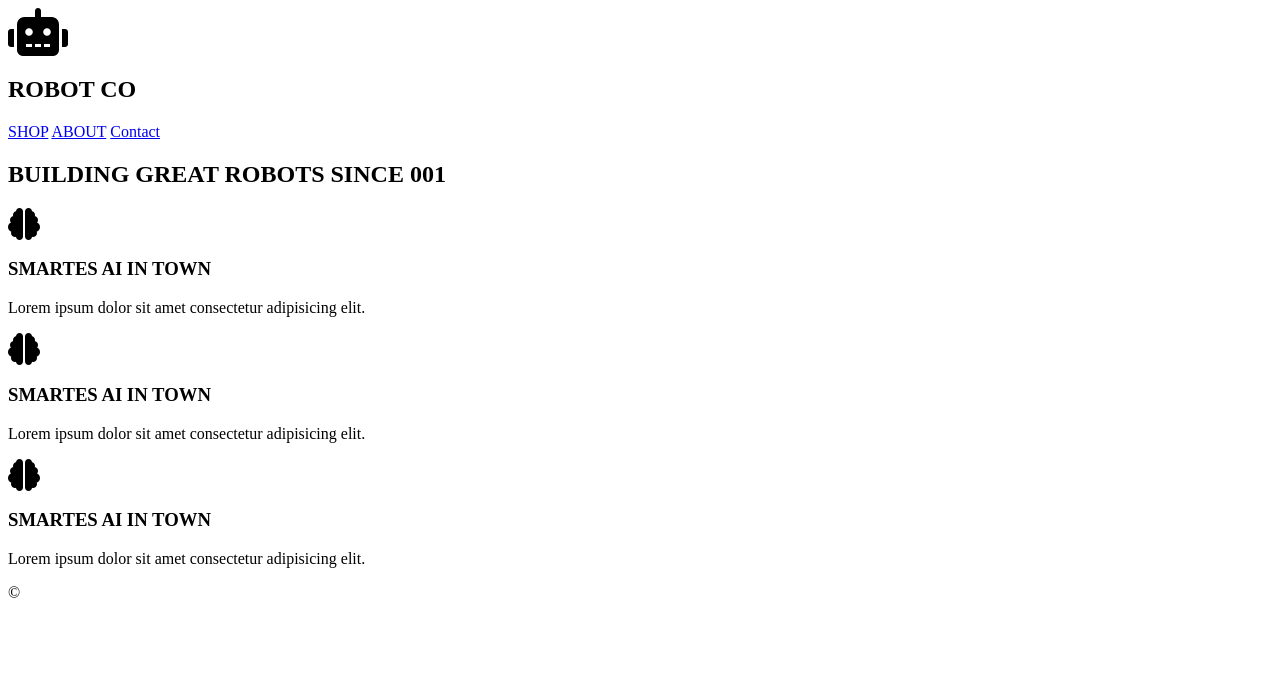
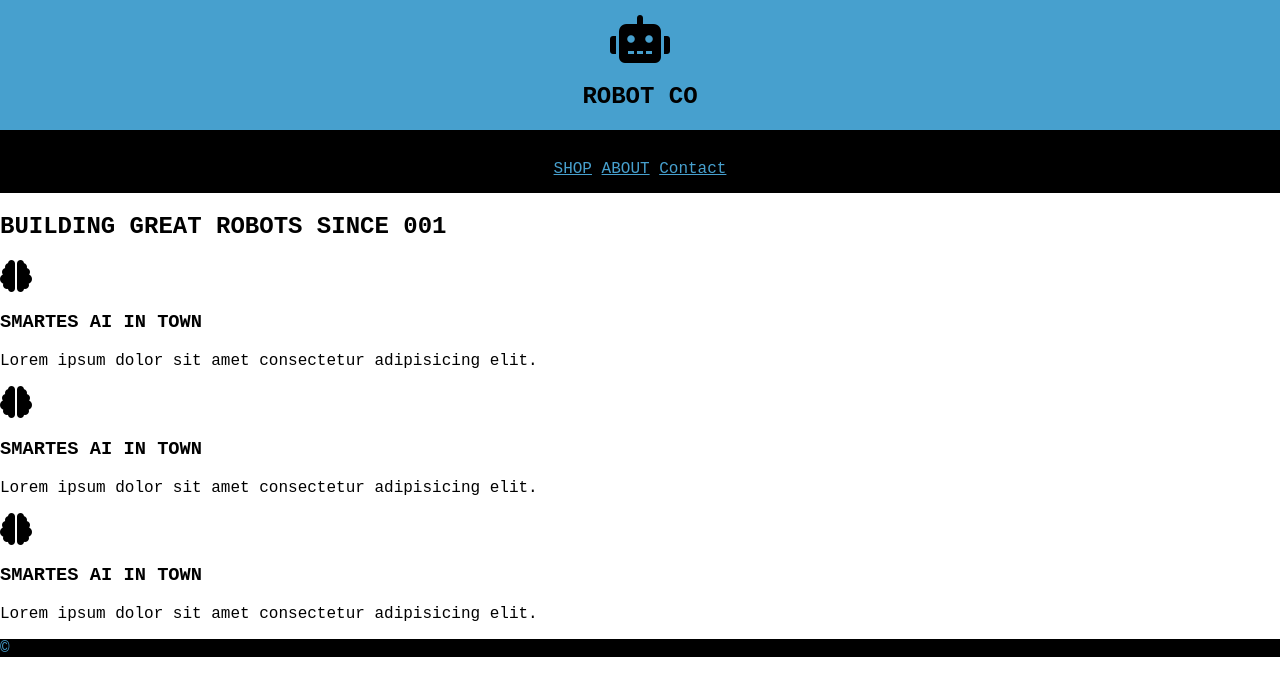
Before and after one commit to woodb58/robotco, a plain HTML site: page index.html in a window 1280 px wide. Drawn offline with Linux system fonts and the light colour scheme.

Commit message:
add-header-styles

```diff
--- a/css/style.css
+++ b/css/style.css
@@ -0,0 +1,38 @@
+/* global selector */
+* {
+  font-family: "Courier New", Courier, monospace;
+}
+
+body,
+html {
+  margin: 0;
+  padding: 0;
+  height: 100%;
+}
+
+header {
+  background: #47a0ce;
+  text-align: center;
+}
+
+nav {
+  padding: 30px 15px 15px 15px;
+}
+
+#logo-container {
+  padding-top: 15px;
+}
+
+.bg-dark {
+  background: black;
+  color: #47a0ce;
+}
+
+.bg-dark a {
+  color: #47a0ce;
+}
+#hero {
+}
+
+.callout {
+}
--- a/index.html
+++ b/index.html
@@ -13,10 +13,10 @@
   </head>
   <body>
     <header>
-      <div>
+      <div id="logo-container">
         <i class="fa-solid fa-robot fa-3x"></i>
         <h2>ROBOT CO</h2>
-        <nav>
+        <nav class="bg-dark">
           <a href="#">SHOP</a>
           <a href="#">ABOUT</a>
           <a href="#">Contact</a>
@@ -48,7 +48,7 @@
       </div>
     </section>
 
-    <footer>
+    <footer class="bg-dark">
       <p>&copy;</p>
     </footer>
   </body>
```
